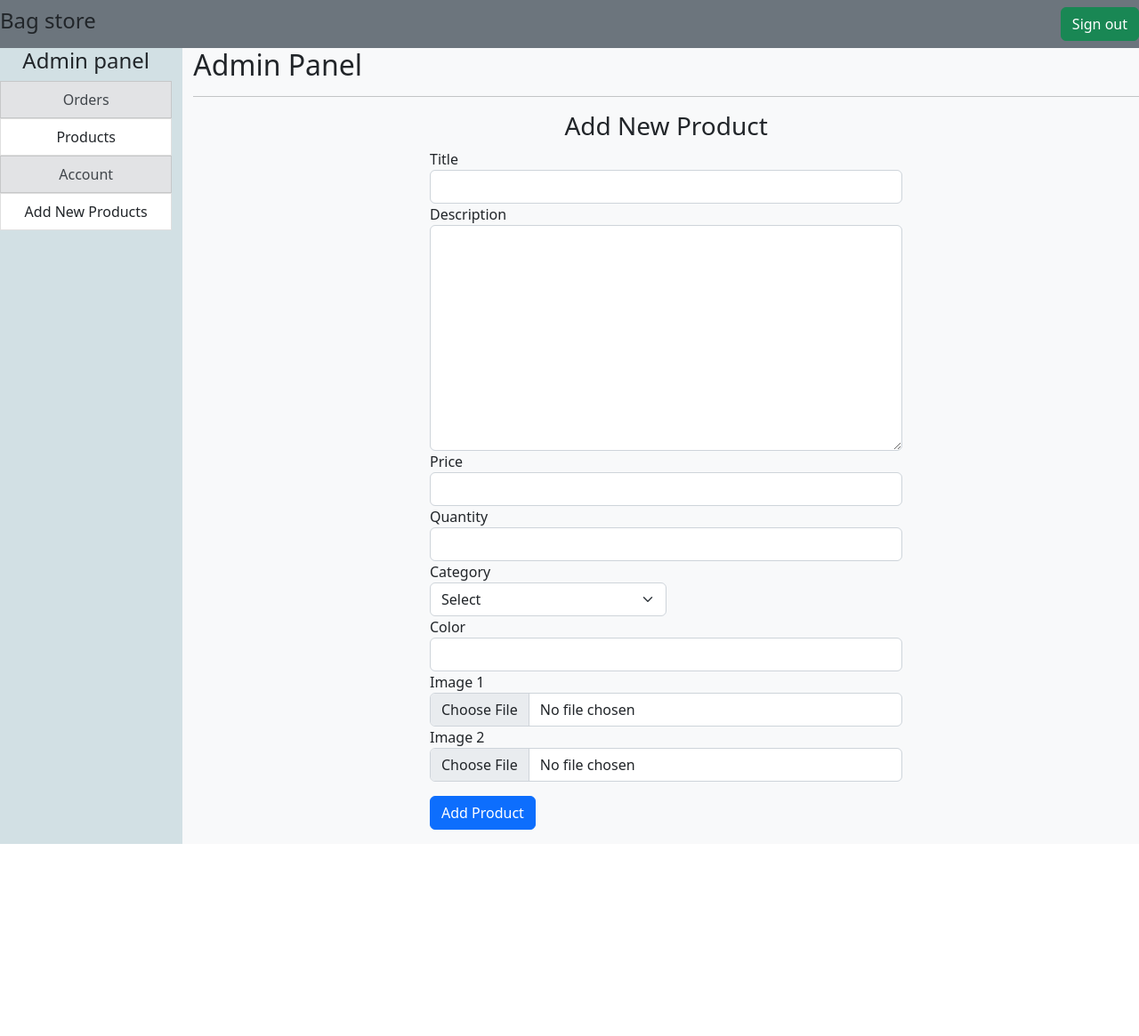
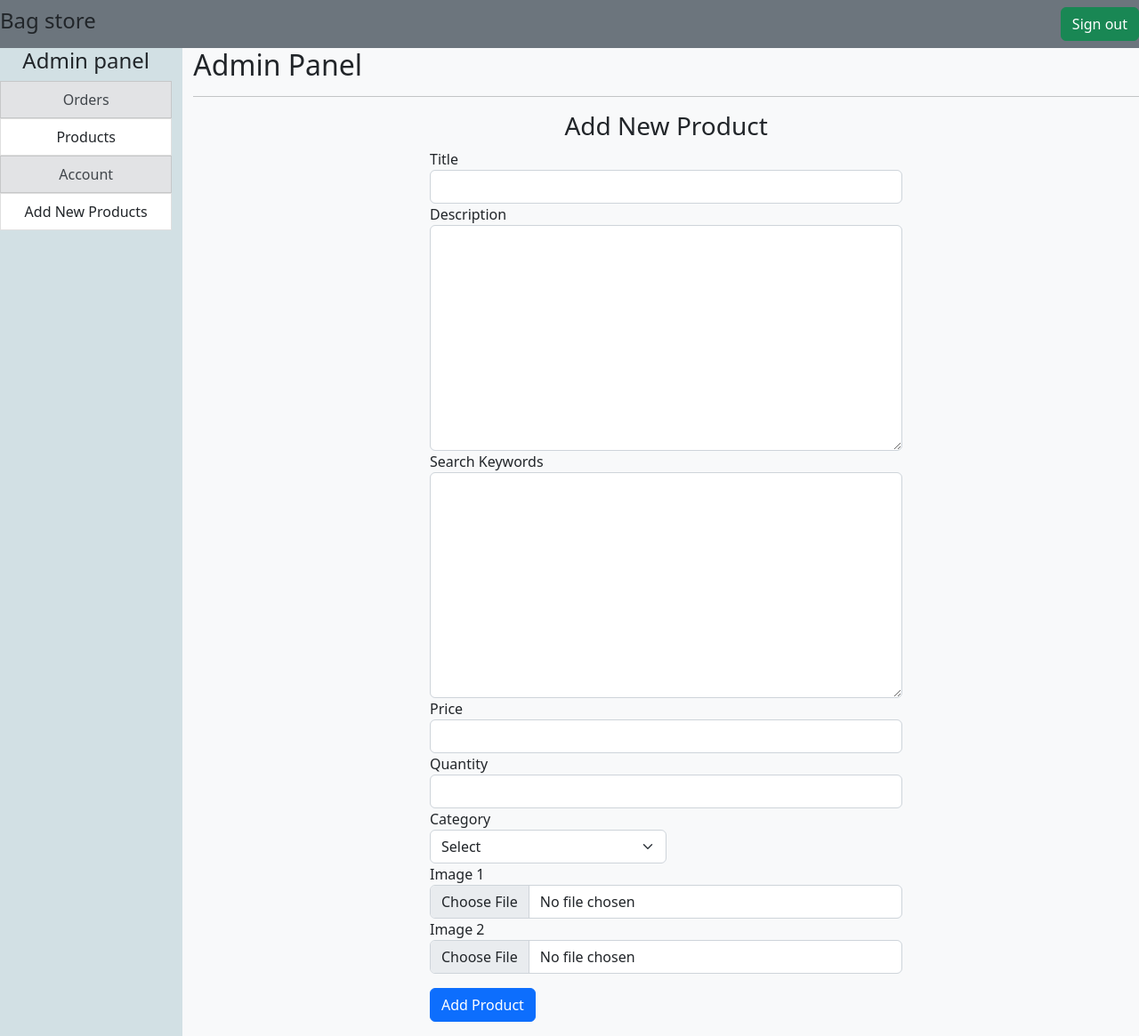
Before and after one commit to aswin-dileep/php_shopping_cart, a PHP site: page /admin/add_new_products.php in a window 1280 px wide. Shown: the whole page at 89% size. Before the commit the page ends 949 px from the top, so only its background shows below. Run offline with PHP 8.4, Linux system fonts and the light colour scheme; the visitor is signed in with stand-in values (Sample User, id 1).

Commit message:
search keyword added in edit product and add new product in admin area

```diff
--- a/admin/add_new_products.php
+++ b/admin/add_new_products.php
@@ -4,18 +4,25 @@ if(!isset($_SESSION['admin_logged_in'])){
 }
 if(isset($_POST['add_product_btn'])){
 
-    $product_name = $_POST['product_name'];
-    $product_description = $_POST['product_description'];
+    $product_name = mysqli_real_escape_string($con, $_POST['product_name']);
+    $product_description =  mysqli_real_escape_string($con,$_POST['product_description']);
     $product_price = $_POST['product_price'];
     $product_quantity =$_POST['product_quantity'];
     $product_category = $_POST['product_category'];
-    $product_color = $_POST['product_color'];
+    $search_keyword = mysqli_real_escape_string($con,$_POST['search_keyword']);
     $product_image1 = $_FILES['product_image1']['name'];
     $product_image2 = $_FILES['product_image2']['name'];
 
-    $insert_product_qry = 'INSERT INTO products (product_name,product_description,product_price,product_quantity,
-    product_category,product_color,product_image1,product_image2) VALUES("$product_name","$product_description","$product_price"
-    ,"$product_quantity","$product_category","$product_color","$product_image1","$product_image2")';
+    $image1_temp_location = $_FILES['product_image1']['tmp_name'];
+    $image2_temp_location =$_FILES['product_image2']['tmp_name'];
+    $image1_destination ="../assets/images/".$product_image1;
+    $image2_destination ="../assets/images/".$product_image2;
+    move_uploaded_file($image1_temp_location,$image1_destination);
+    move_uploaded_file($image1_temp_location,$image2_destination);
+
+    $insert_product_qry = "INSERT INTO products (product_name,product_description,product_price,product_quantity,
+    product_category,search_keyword,product_image1,product_image2) VALUES('$product_name','$product_description','$product_price'
+    ,'$product_quantity','$product_category','$search_keyword','$product_image1','$product_image2')";
 
     $add_product= mysqli_query($con,$insert_product_qry);
 
@@ -43,6 +50,9 @@ if(isset($_POST['add_product_btn'])){
                     <label for="">Description</label>
                     <textarea name="product_description" id="" class="form-control" cols="30" rows="10" required> </textarea>
 
+                    <label for="">Search Keywords</label>
+                    <textarea name="search_keyword" id="" class="form-control" cols="30" rows="10" required> </textarea>
+
                     <label for="">Price</label>
                     <input type="text" name="product_price"  class="form-control" required>
 
@@ -56,9 +66,6 @@ if(isset($_POST['add_product_btn'])){
                         <option value="Travel bags">Travel Bags</option>
                         <option value="Handbags">Hand Bags</option>
                     </select>
-
-                    <label for="">Color</label>
-                    <input type="text" name="product_color" class="form-control">
 
                     <label for="">Image 1</label>
                     <input type="file" name="product_image1"  class="form-control" required >
--- a/admin/products.php
+++ b/admin/products.php
@@ -48,7 +48,7 @@ $all_products = mysqli_query($con, $products_qry);
                 <th>Name</th>
                 <th>Price</th>
                 <th>Category</th>
-                <th>Color</th>
+
                 <th>Quantity</th>
                 <th>Edit </th>
                 <th>Delete</th>
@@ -60,7 +60,7 @@ $all_products = mysqli_query($con, $products_qry);
                     <td><?php echo $product['product_name']; ?></td>
                     <td><?php echo $product['product_price']; ?>/-</td>
                     <td><?php echo $product['product_category']; ?></td>
-                    <td><?php echo $product['product_color']; ?></td>
+
                     <td><?php echo $product['product_quantity']; ?></td>
                     <td><a href="edit_product.php?product_id=<?php echo $product['product_id'] ?>" class="btn btn-primary">Edit</a></td>
                     <td><a href="delete_product.php?product_id=<?php echo $product['product_id']?>" class="btn btn-danger">Delete</a></td>
--- a/products.php
+++ b/products.php
@@ -24,8 +24,8 @@ session_start();
   }
 
   if(isset($_POST['nav_search'])){
-    $search_data = $_POST['search_data'];
-    $all_products_qry="SELECT * FROM products WHERE product_name LIKE '%$search_data%' OR product_color LIKE '%$search_data%' OR product_category LIKE '%$search_data%' OR product_description LIKE '%$search_data%'";
+    $search_data =mysqli_real_escape_string($con,$_POST['search_data']);
+    $all_products_qry="SELECT * FROM products WHERE search_keyword LIKE '%$search_data%'  ";
     $all_products_result = mysqli_query($con, $all_products_qry);
   }
 
```
Also changed, not shown: admin/edit_product.php (+6 -5 lines), assets/images/NORTH ZONE1.jpg (added).
